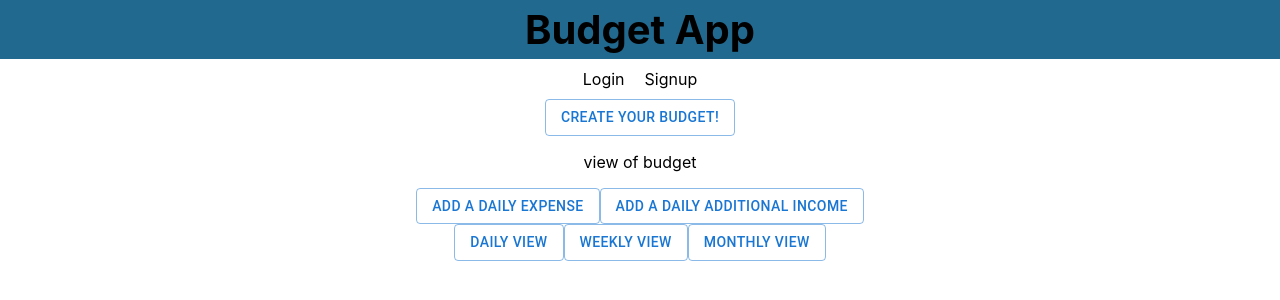
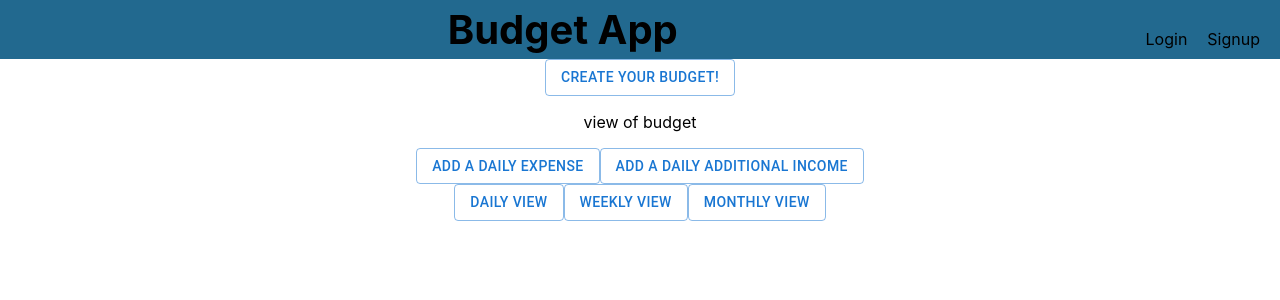
Before and after one commit to Isaac-Thyme/Budget-App, a React (Create React App) app in the folder client/: page / in a window 1280 px wide. Shown: the top 300 px of the page. Built offline with nearby package versions, Linux system fonts and the light colour scheme; the HTML template or start-up script is replaced by a standard one.

Commit message:
styling header and logout fuctionality

```diff
--- a/client/src/component/Header/Header.css
+++ b/client/src/component/Header/Header.css
@@ -1,6 +1,12 @@
+#header {
+    display: flex;
+    background-color: #22698f;
+    align-items: flex-end;
+}
+
 #titleDiv {
-    background-color: #22698f;
     padding: 5px;
+    margin: 0 auto;
 }
 
 #title {
--- a/client/src/component/Header/Header.jsx
+++ b/client/src/component/Header/Header.jsx
@@ -1,14 +1,34 @@
 import './Header.css';
 
 function Header() {
+    let token = JSON.parse(localStorage.getItem("userData"));
+    if (token) {
+        token = token.token;
+    }
+    console.log(token);
+
+    // logout function
+    const logout = () => {
+        localStorage.setItem("userData", JSON.stringify({}));
+        window.location.reload(false);
+    }
+
     return (
         <div id="header">
             <div id='titleDiv'>
                 <a id="title" href="/">Budget App</a>
             </div>
             <div id='nav'>
-                <a href="/login">Login</a>
-                <a href="/signup">Signup</a>
+                {
+                    token ? (
+                        <p onClick={logout}>Logout</p>
+                    ) : (
+                        <>
+                            <a href="/login">Login</a>
+                            <a href="/signup">Signup</a>
+                        </>
+                    )
+                }
             </div>
         </div>
     );
```
